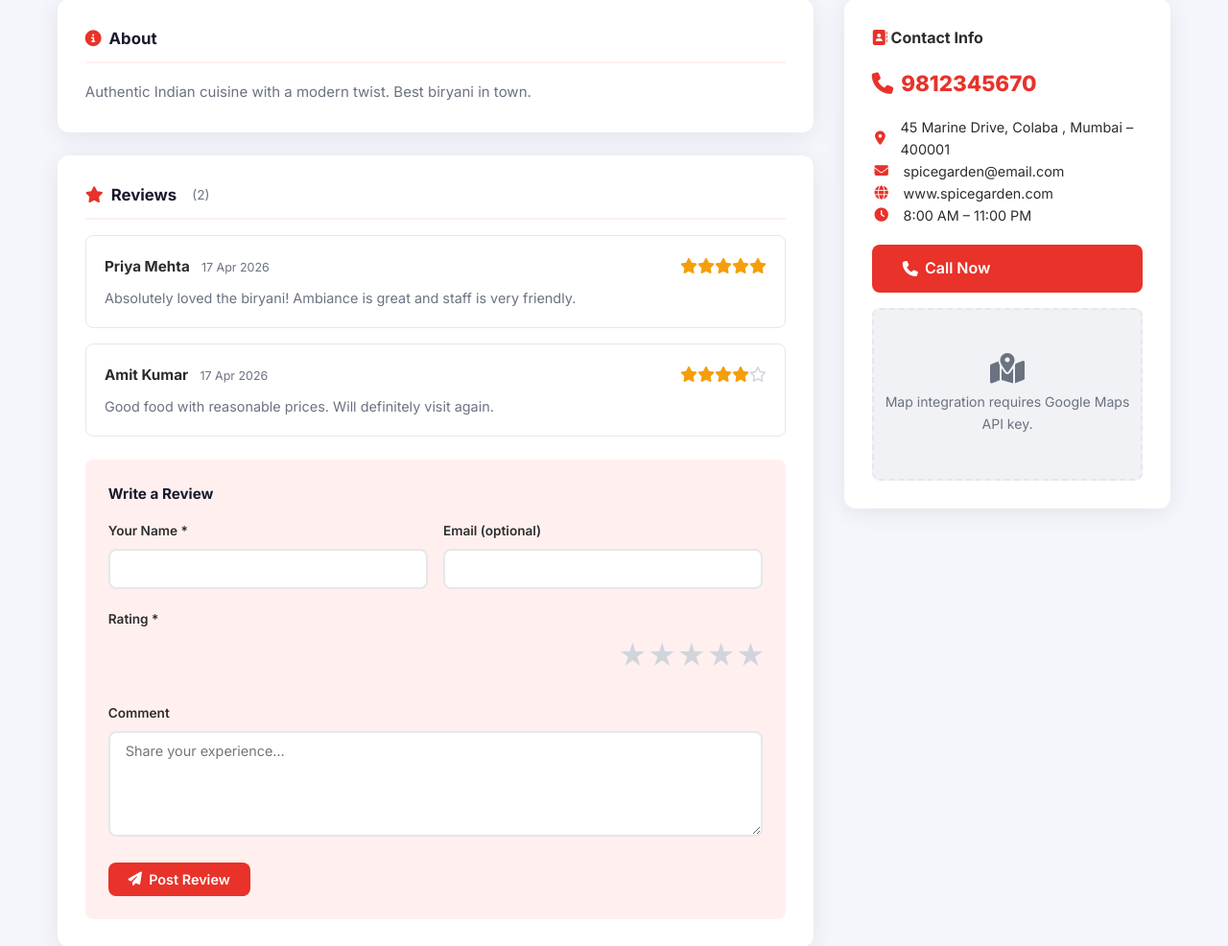
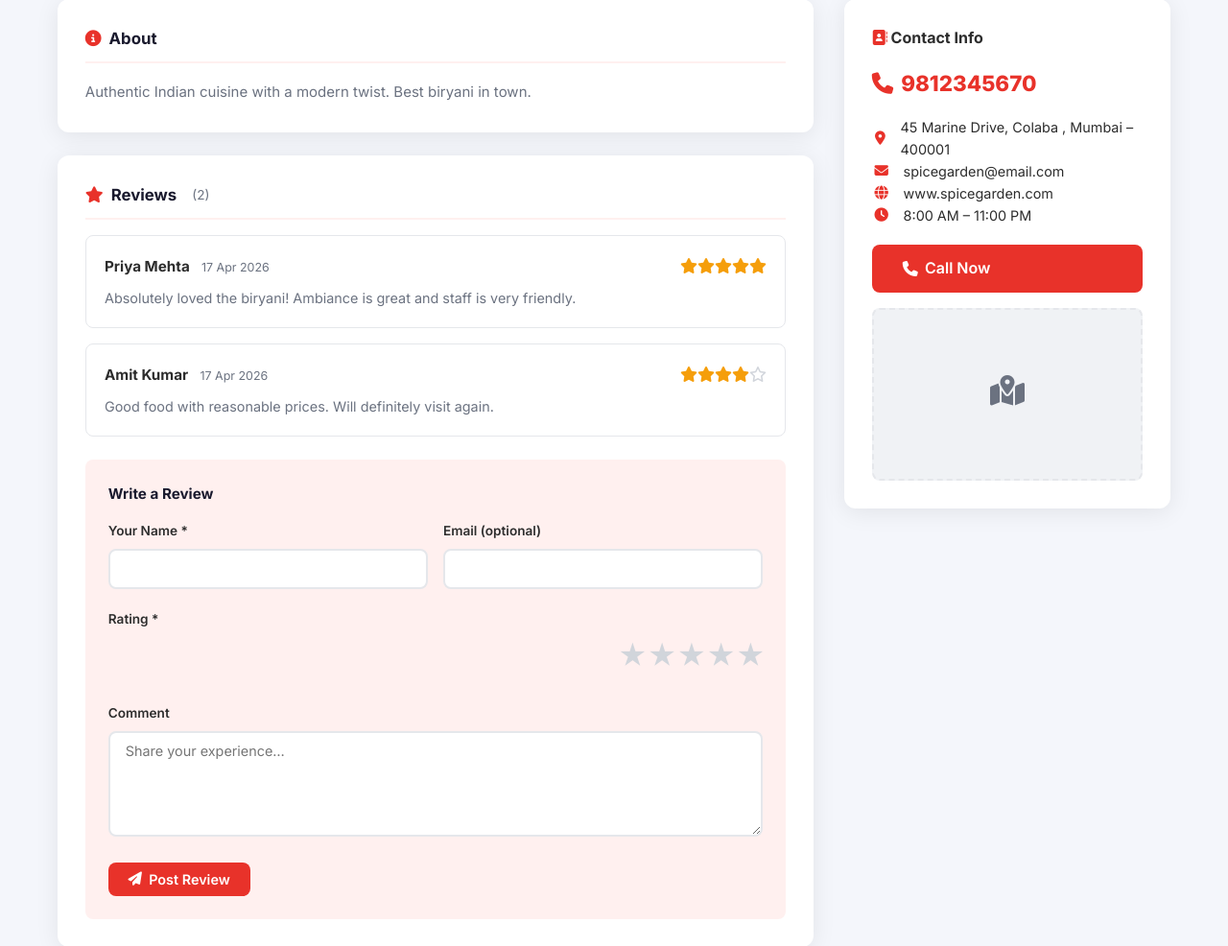
Before and after one commit to vedantmundra24/QuickDial, a PHP site: page /business_details.php?id=1 in a window 1280 px wide. Shown: the part 331-1317 px from the top of the page at 96% size. Run offline with PHP 8.4, Linux system fonts and the light colour scheme; data comes from the database, SQL or seed files in the repository.

Commit message:
Update business_details.php

```diff
--- a/QuickDial/business_details.php
+++ b/QuickDial/business_details.php
@@ -1,15 +1,15 @@
 <?php
-/**
- * QuickDial – Business Detail Page
- * File: business_details.php
- */
+
+// business details
+
 require_once 'config/db_connect.php';
 if (session_status() === PHP_SESSION_NONE) session_start();
 
 $id = (int)($_GET['id'] ?? 0);
 if (!$id) { header('Location: search.php'); exit; }
 
-// Fetch business
+// business
+
 $stmt = $pdo->prepare("
     SELECT b.*, c.name AS category_name, c.icon AS category_icon
     FROM businesses b
@@ -20,13 +20,15 @@ $stmt->execute([$id]);
 $biz = $stmt->fetch();
 if (!$biz) { header('Location: search.php'); exit; }
 
-// Fetch reviews
+// reviews
+
 $revStmt = $pdo->prepare("SELECT * FROM reviews WHERE business_id = ? ORDER BY created_at DESC");
 $revStmt->execute([$id]);
 $reviews = $revStmt->fetchAll();
 $avgRating = count($reviews) ? round(array_sum(array_column($reviews,'rating')) / count($reviews), 1) : 0;
 
-// Handle review submission
+// review submit
+
 $reviewError = ''; $reviewSuccess = '';
 if ($_SERVER['REQUEST_METHOD'] === 'POST' && isset($_POST['submit_review'])) {
     $rName    = trim($_POST['reviewer_name']  ?? '');
@@ -46,7 +48,9 @@ if ($_SERVER['REQUEST_METHOD'] === 'POST' && isset($_POST['submit_review'])) {
         ");
         $ins->execute([$id, $userId, $rName, $rEmail, $rating, $comment]);
         $reviewSuccess = 'Your review has been posted!';
-        // Refresh
+
+        // reloading
+
         header("Location: business_details.php?id=$id#reviews"); exit;
     }
 }
@@ -62,8 +66,8 @@ function starHtml(float $r, $size='1rem'): string {
 
 require_once 'includes/header.php';
 ?>
+<!-- hero -->
 
-<!-- ── Detail Hero ── -->
 <div class="detail-hero">
   <div class="container">
     <div style="display:flex;align-items:center;gap:.7rem;margin-bottom:.5rem">
@@ -89,11 +93,14 @@ require_once 'includes/header.php';
   </div>
 </div>
 
-<!-- ── Body ── -->
+<!-- body -->
+
 <section class="detail-body">
   <div class="container">
     <div class="detail-grid">
-      <!-- Left column -->
+
+    <!-- left -->
+
       <div>
         <?php if ($biz['description']): ?>
         <div class="detail-section">
@@ -102,7 +109,8 @@ require_once 'includes/header.php';
         </div>
         <?php endif; ?>
 
-        <!-- Reviews -->
+        <!-- reviews -->
+
         <div class="detail-section" id="reviews">
           <h3><i class="fa-solid fa-star"></i> Reviews
             <span style="font-size:.85rem;font-weight:400;color:var(--text-muted);margin-left:.5rem">(<?= count($reviews) ?>)</span>
@@ -131,7 +139,8 @@ require_once 'includes/header.php';
             <?php endforeach; ?>
           <?php endif; ?>
 
-          <!-- Write a review -->
+          <!-- review form -->
+
           <div class="review-form-section" style="margin-top:1.5rem">
             <h4 style="font-size:.95rem;font-weight:700;margin-bottom:1rem;color:var(--dark)">Write a Review</h4>
             <?php if ($reviewError): ?>
@@ -171,7 +180,8 @@ require_once 'includes/header.php';
         </div>
       </div>
 
-      <!-- Right sidebar -->
+      <!-- sidebar -->
+
       <div>
         <div class="contact-sidebar">
           <h3><i class="fa-solid fa-address-book" style="color:var(--primary)"></i> Contact Info</h3>
@@ -203,8 +213,7 @@ require_once 'includes/header.php';
             <i class="fa-solid fa-phone"></i> Call Now
           </a>
           <div class="map-placeholder">
-            <div><i class="fa-solid fa-map-location-dot" style="font-size:2rem;margin-bottom:.5rem;display:block"></i>
-            Map integration requires Google Maps API key.</div>
+            <div><i class="fa-solid fa-map-location-dot" style="font-size:2rem;margin-bottom:.5rem;display:block"></i></div>
           </div>
         </div>
       </div>
```
